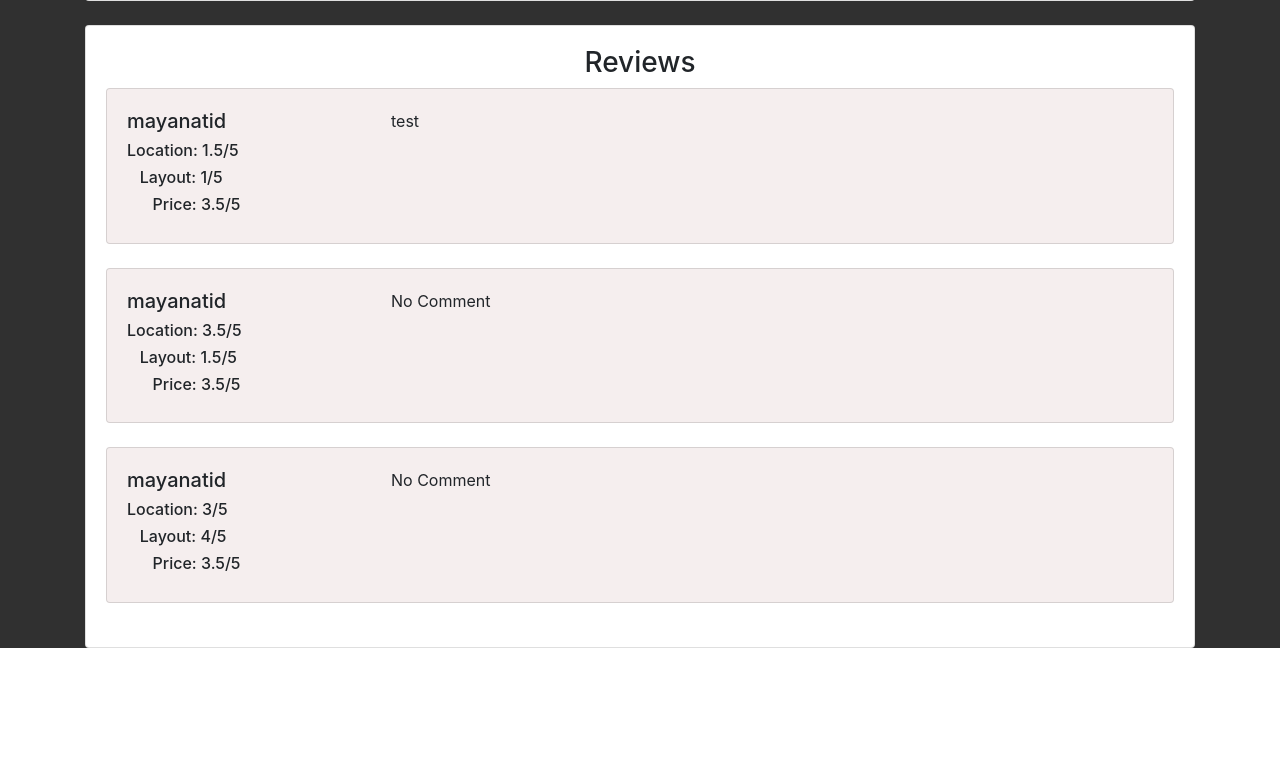
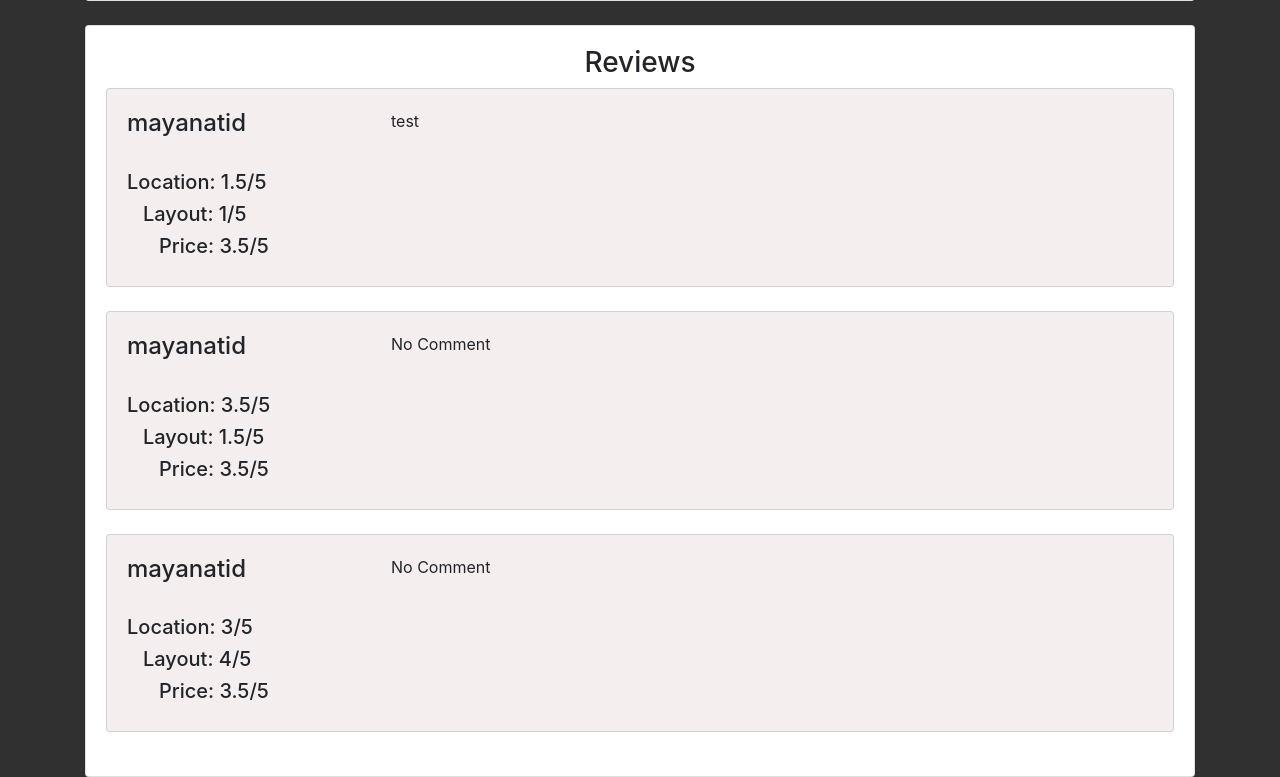
Before and after one commit to mayanatid/nyc-apartment-hunt-app, a Django app: page /details/1/ in a window 1280 px wide. Shown: the part 981-1758 px from the top of the page. Before the commit the page ends 1629 px from the top, so only its background shows below. Run offline with Django 4.2, Linux system fonts and the light colour scheme; data comes from the database, SQL or seed files in the repository; both versions use the stored data as it was after the commit; some libraries are stand-ins or nearby versions.

Commit message:
production ready

```diff
--- a/main/templates/main/base.html
+++ b/main/templates/main/base.html
@@ -23,11 +23,12 @@
 
         <div class="collapse navbar-collapse" id="navbarSupportedContent">
           <ul class="navbar-nav mr-auto">
+          {% if user.is_authenticated %}
             <li class="nav-item active">
               <a class="nav-link" href="{% url 'main:home' %}">Home <span class="sr-only">(current)</span></a>
             </li>
 
-            {% if user.is_authenticated %}
+
             <li class="nav-item">
               <a class="nav-link" href="{% url 'main:add_listing' %}">Add Listing</a>
             </li>
@@ -56,9 +57,10 @@
           </ul>
 
 
-          <form class="form-inline my-2 my-lg-0" method="GET">
+          <form class="form-inline my-2 my-lg-0" method="GET" action="{% url "main:home" %}">
             {% if hood %}
-            <input list="options" class="form-control mr-sm-2" type="search" placeholder="Neighborhood" aria-label="Search" name="neighborhood" value={{ hood }}>
+            <script>window.alert(hood);</script>
+            <input list="options" class="form-control mr-sm-2" type="search" placeholder="Neighborhood" aria-label="Search" name="neighborhood" value="{{ hood }}">
             <datalist id="options">
               {% for choice in hood_choices %}
                 <option>{{ choice}}</option>
--- a/main/templates/main/details.html
+++ b/main/templates/main/details.html
@@ -102,12 +102,14 @@
                 <div class="card-body">
                     <div class="row">
                         <div class="col-md-3">
-                            <h5 class="text-left">{{ review.user.username }}</h5>
-                                <h6>Location: {{ review.rating_location|floatformat }}/5</h6>
-                                <h6>&nbsp&nbsp  Layout: {{ review.rating_layout|floatformat }}/5</h6>
-                                <h6>&nbsp&nbsp&nbsp&nbsp&nbsp Price: {{ review.rating_price|floatformat }}/5</h6>
+                            <h4 class="text-left">{{ review.user.username }}</h4>
+                            <br>
+                                <h5>Location: {{ review.rating_location|floatformat }}/5</h5>
+                                <h5>&nbsp&nbsp  Layout: {{ review.rating_layout|floatformat }}/5</h5>
+                                <h5>&nbsp&nbsp&nbsp&nbsp&nbsp Price: {{ review.rating_price|floatformat }}/5</h5>
 
                             {% if request.user == review.user %}
+                            <br>
                             <a href="{% url 'main:edit_review' listing.id review.id%}">Edit</a>
                             <a href="{% url 'main:delete_review' listing.id review.id%}" onclick="return confirm('Are you sure you want to delete?');">Delete</a>
                             {% endif %}
--- a/main/views.py
+++ b/main/views.py
@@ -23,33 +23,37 @@ HOOD_CHOICES=[
 
 # STILL NEED TO ADD LOGIN CHECK ON HOME
 def home(request):
-    print(request.GET)
-    query = request.GET
-    hood = query.get("neighborhood")
-    order_by = request.GET.get('order_by', 'addDate')
-    allListings = None
-    if hood:
-        allListings = Listing.objects.filter(neighborhood__icontains=hood)
+    if request.user.is_authenticated:
+        print(request.GET)
+        query = request.GET
+        hood = query.get("neighborhood")
+        order_by = request.GET.get('order_by', 'addDate')
+        allListings = None
+        if hood:
+            allListings = Listing.objects.filter(neighborhood__icontains=hood)
+        else:
+            hood=""
+            allListings=Listing.objects.all() # select * from Listing
+
+        print(hood)
+
+        if order_by=='rating':
+            allListings = allListings.annotate(average_rate = (Avg('review__rating_location') + Avg('review__rating_layout') + Avg('review__rating_price'))/3).order_by("-average_rate")
+        elif order_by=='addDate':
+            allListings = allListings.order_by("-"+order_by)
+        else:
+            allListings = allListings.order_by(order_by)
+
+        context = {
+            "listings":allListings,
+            "hood":hood,
+            "hood_choices": HOOD_CHOICES
+        }
+
+        return render(request, 'main/index.html', context)
     else:
-        hood=""
-        allListings=Listing.objects.all() # select * from Listing
-
-    print(order_by)
-
-    if order_by=='rating':
-        allListings = allListings.annotate(average_rate = (Avg('review__rating_location') + Avg('review__rating_layout') + Avg('review__rating_price'))/3).order_by("-average_rate")
-    elif order_by=='addDate':
-        allListings = allListings.order_by("-"+order_by)
-    else:
-        allListings = allListings.order_by(order_by)
-
-    context = {
-        "listings":allListings,
-        "hood":hood,
-        "hood_choices": HOOD_CHOICES
-    }
-
-    return render(request, 'main/index.html', context)
+        # if not logged in
+        return redirect("accounts:login")
 
 # detail page
 def detail(request, id):
--- /dev/null
+++ b/runtime.txt
@@ -0,0 +1 @@
+python-3.8.5
```
Also changed, not shown: apthunt/settings.py (+8 -0 lines), requirements.txt (added, +9 -0 lines), db.sqlite3, 1 other file.
